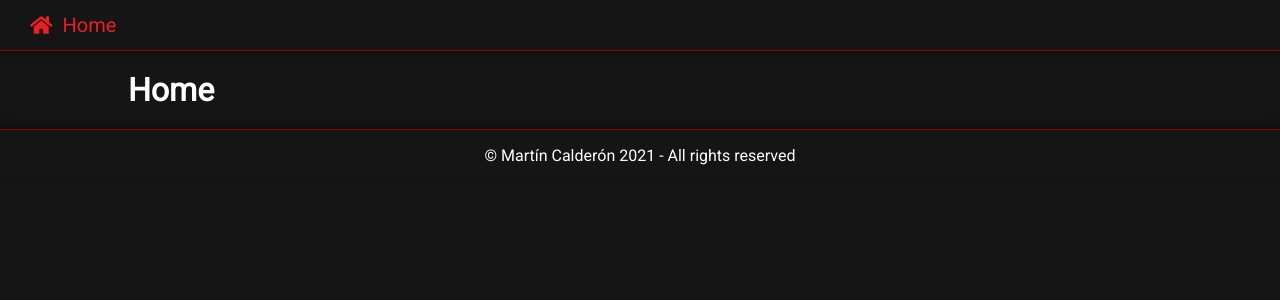
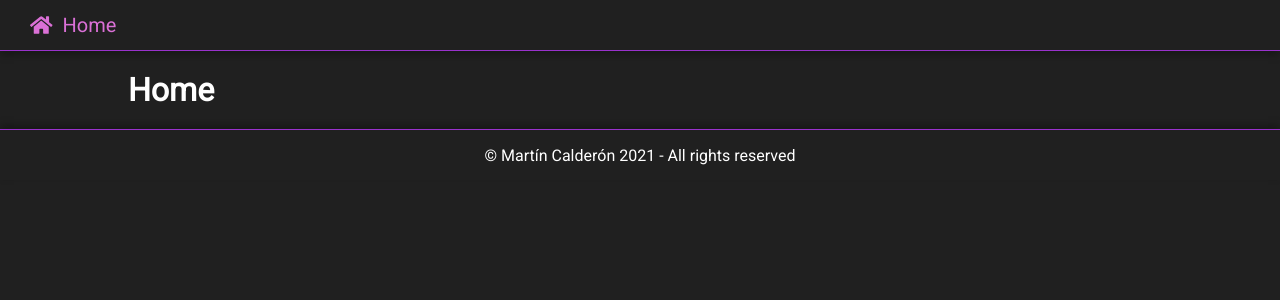
Before and after one commit to MartinDCalderonP/imdb-app-final-project, a React (Create React App) app: page / in a window 1280 px wide. Shown: the top 300 px of the page. Built offline with nearby package versions, Linux system fonts and the light colour scheme.

Commit message:
:lipstick: Change root colors.

```diff
--- a/src/index.css
+++ b/src/index.css
@@ -1,11 +1,12 @@
 @import url('https://fonts.googleapis.com/css2?family=Roboto&display=swap');
 
 :root {
-	--backgroundColor: #151515;
+	--backgroundColor: #202020;
 	--hoverBackgroundColor: #212529;
+	--innerBackgroundColor: #181818;
 	--textColor: #ffffff;
-	--detailsColor: darkred;
-	--hoverDetailsColor: #ec1d24;
+	--detailsColor: darkorchid;
+	--hoverDetailsColor: orchid;
 }
 
 * {
```
